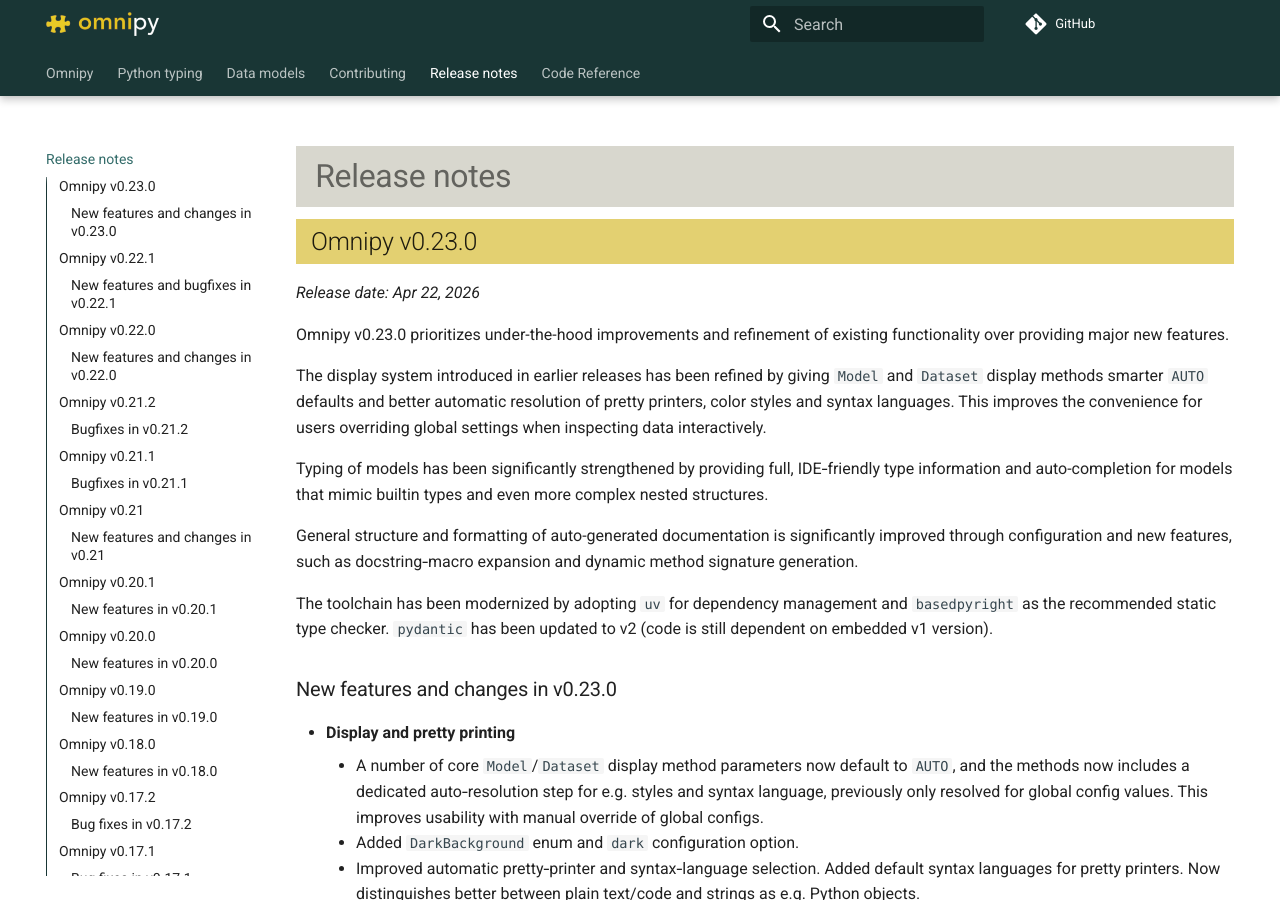
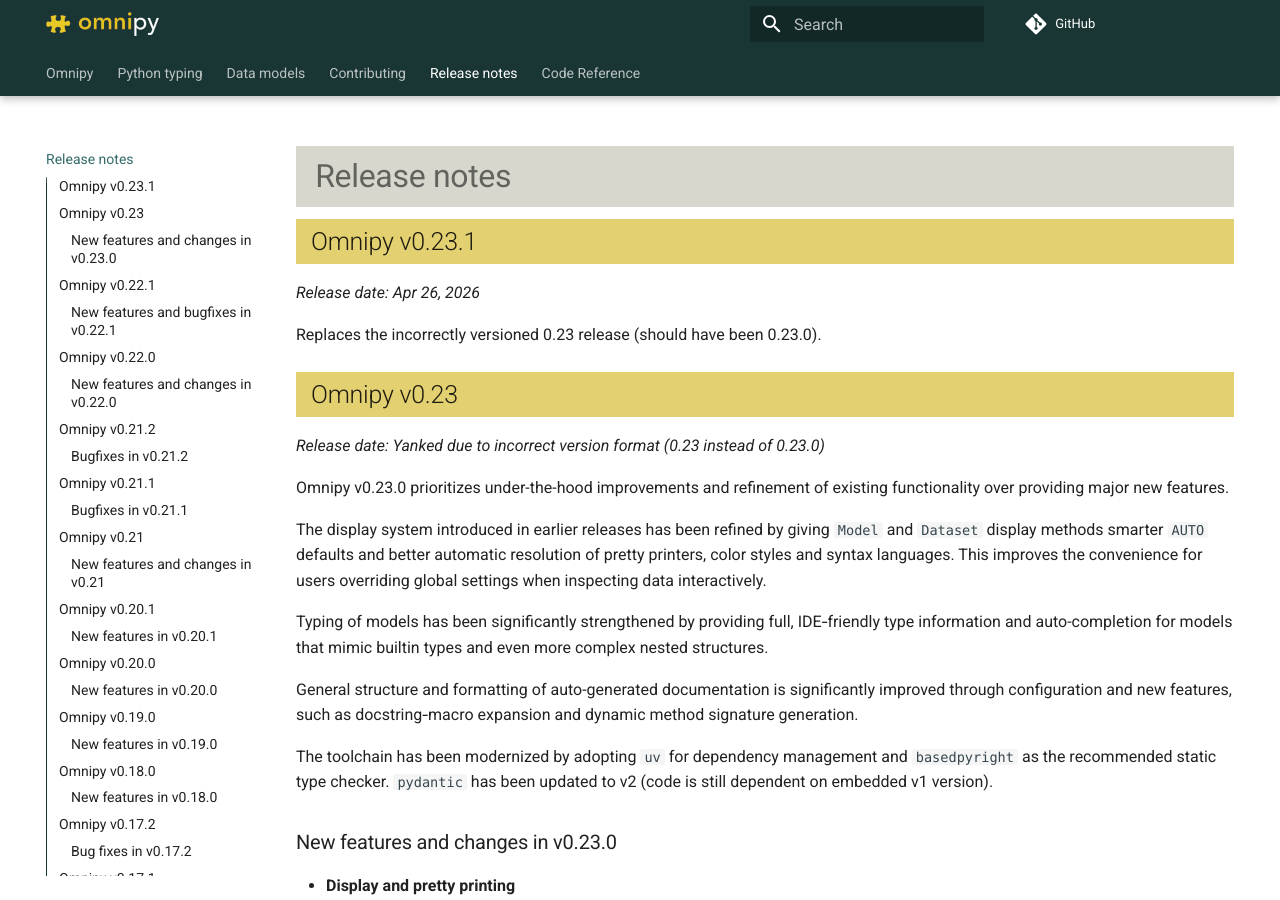
Before and after one commit to fairtracks/omnipy, an MkDocs documentation site: the page built from docs/release_notes.md, in a window 1280 px wide and 900 px high. Built offline with MkDocs 1.6.1 and Material for MkDocs 9.7.7, drawn with Linux system fonts in a browser that asks for light colours; comment, search, counter and statistics services are not loaded; a style sheet for code colours, icons or effects is not loaded.

Commit message:
Bump to v0.23.1 instead of 0.23.0

```diff
--- a/docs/release_notes.md
+++ b/docs/release_notes.md
@@ -1,6 +1,13 @@
-## Omnipy v0.23.0
+## Omnipy v0.23.1
 
-_Release date: Apr 22, 2026_
+_Release date: Apr 26, 2026_
+
+Replaces the incorrectly versioned 0.23 release (should have been 0.23.0).
+
+
+## Omnipy v0.23
+
+_Release date: Yanked due to incorrect version format (0.23 instead of 0.23.0)_
 
 Omnipy v0.23.0 prioritizes under-the-hood improvements and refinement of
 existing functionality over providing major new features.
--- a/pyproject.toml
+++ b/pyproject.toml
@@ -1,6 +1,6 @@
 [project]
 name = "omnipy"
-version = "0.23.0"
+version = "0.23.1"
 description = "Omnipy is a type-driven Python library for data conversion, parsing and wrangling; tool and web service interoperability; and scalable dataflow orchestration"
 readme = "docs/readme.md"
 requires-python = ">=3.10,<3.14"
--- a/src/omnipy/__init__.py
+++ b/src/omnipy/__init__.py
@@ -1,4 +1,4 @@
-__version__ = '0.23.0'
+__version__ = '0.23.1'
 
 import os
 
```
Also changed, not shown: 2 other files.
